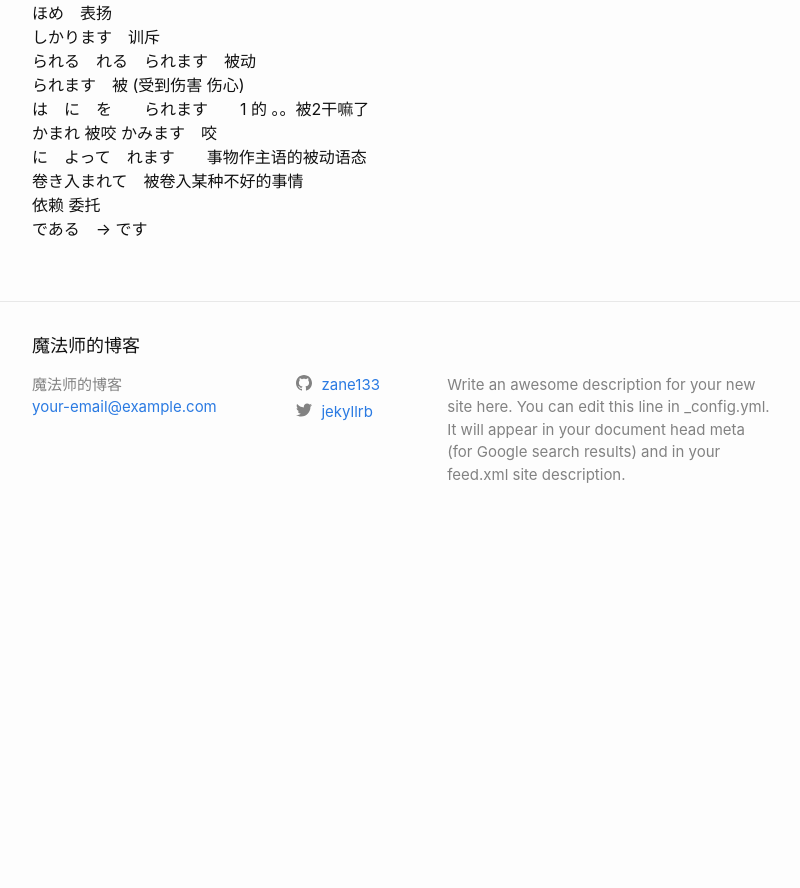
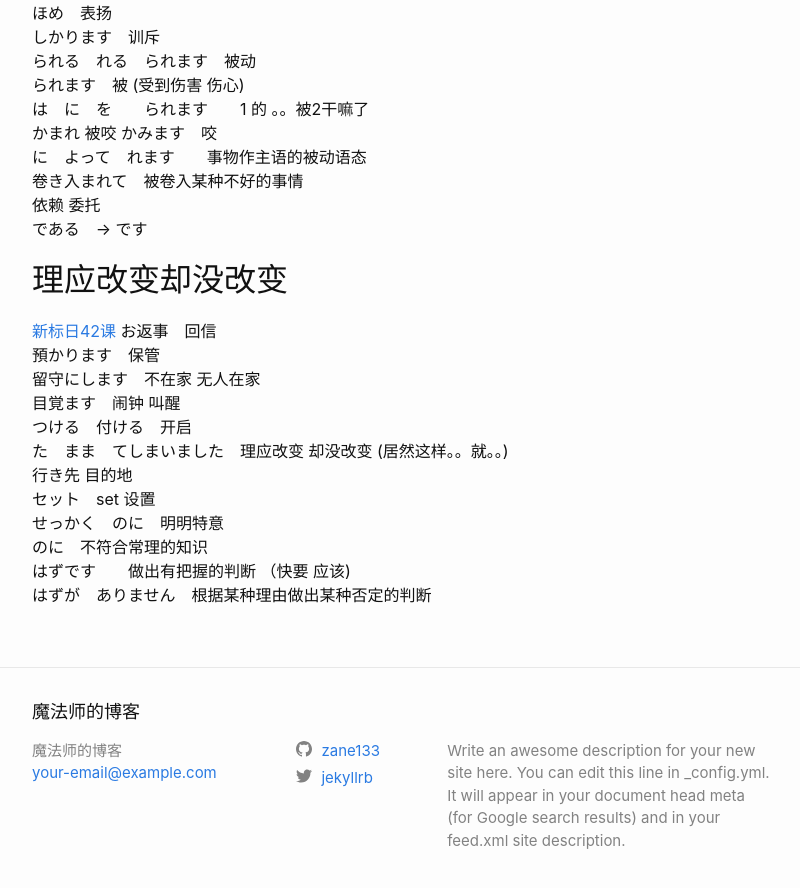
Before and after one commit to zane133/zane133.github.io, a Jekyll site: the page built from _posts/2019-08-17-japanese_study.markdown, in a window 1280 px wide and 900 px high, scrolled down 10661 px. Shown: the top 888 px of the window, without its empty margins (238-1038 px from the left). Built offline with Jekyll 4.4.1, drawn with Linux system fonts in a browser that asks for light colours; before the commit the page ends 11207 px from its top, so only the background shows below that.

Commit message:
Update 2019-08-17-japanese_study.markdown

```diff
--- a/_posts/2019-08-17-japanese_study.markdown
+++ b/_posts/2019-08-17-japanese_study.markdown
@@ -365,3 +365,18 @@ must     if     的话
 卷き入まれて　被卷入某种不好的事情
 依赖 委托
 である　-> です
+
+## 理应改变却没改变
+[新标日42课](https://www.bilibili.com/video/av14150839/?p=44)
+お返事　回信
+預かります　保管
+留守にします　不在家 无人在家
+目覚ます　闹钟 叫醒
+つける　付ける　开启
+た　まま　てしまいました　理应改变  却没改变 (居然这样。。就。。)
+行き先 目的地
+セット　set 设置
+せっかく　のに　明明特意
+のに　不符合常理的知识
+はずです　　做出有把握的判断 （快要 应该)
+はずが　ありません　根据某种理由做出某种否定的判断
```
